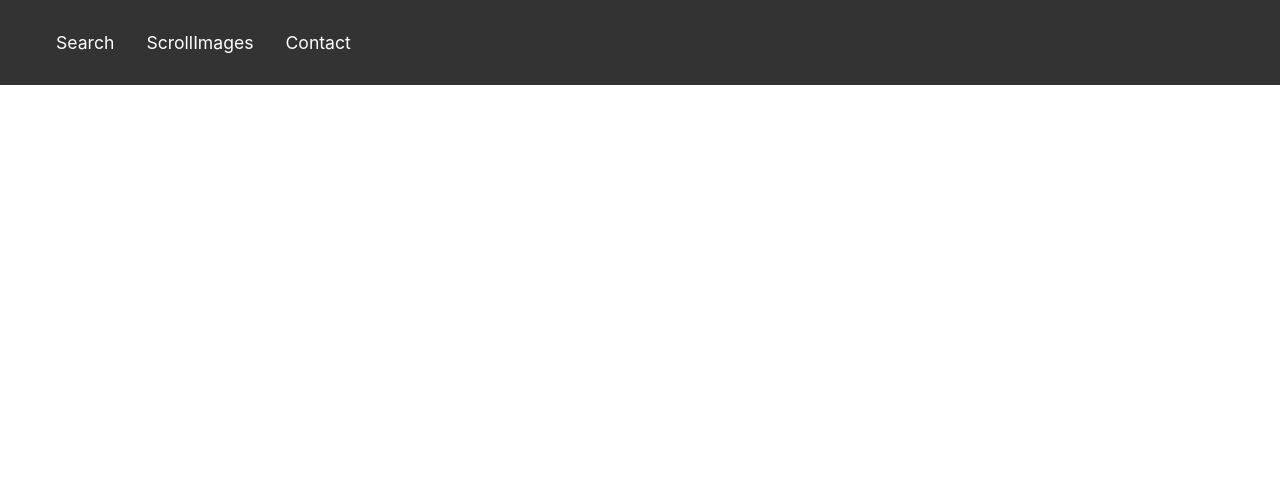
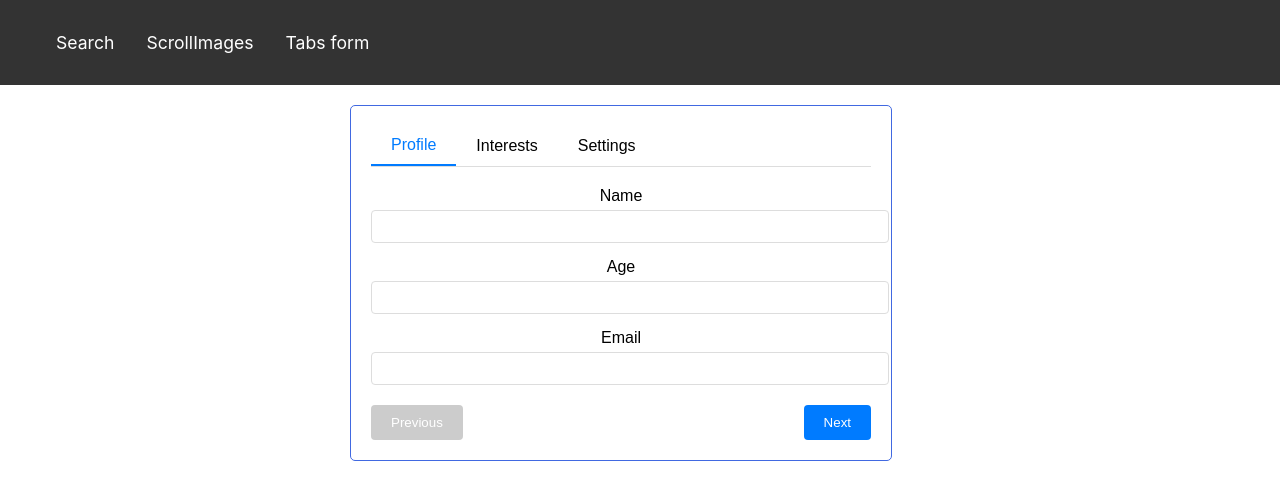
Before and after one commit to Ajit24/react_25, a React (Create React App) app in the folder reactappp/: page /tabs in a window 1280 px wide. Shown: the top 500 px of the page. Built offline with nearby package versions, Linux system fonts and the light colour scheme.

Commit message:
tabsform added

```diff
--- a/reactappp/src/App.js
+++ b/reactappp/src/App.js
@@ -4,6 +4,7 @@ import { BrowserRouter as Router, Routes, Route } from 'react-router-dom';
 import Search from './Pages/Search';
 import Navbar from './Pages/Navbar/Navbar';
 import ScrollImages from './Pages/Scroll/ScrollImages';
+import TabForm from './Pages/TabForm/TabForm';
 function App() {
   return (
     <div className="App">
@@ -13,7 +14,7 @@ function App() {
         <Routes>
           <Route path="/" element={<Search />} />
           <Route path="/scroll" element={<ScrollImages />} />
-          {/* <Route path="/contact" element={<Contact />} /> */}
+          <Route path="/tabs" element={<TabForm />} />
         </Routes>
       </div>
     </Router>
--- a/reactappp/src/Pages/Navbar/Navbar.jsx
+++ b/reactappp/src/Pages/Navbar/Navbar.jsx
@@ -3,13 +3,14 @@ import { Link } from 'react-router-dom';
 import '../Navbar/Navbar.css';
 import Search from '../Search';
 import ScrollImages from '../Scroll/ScrollImages';
+import TabForm from '../TabForm/TabForm';
 const Navbar = () => {
   return (
     <nav className="navbar">
       <ul className="nav-list">
         <li><Link to="/" className="nav-link">Search</Link></li>
         <li><Link to="/Scroll" className="nav-link">ScrollImages</Link></li>
-        <li><Link to="/contact" className="nav-link">Contact</Link></li>
+        <li><Link to="/tabs" className="nav-link">Tabs form</Link></li>
       </ul>
     </nav>
   );
--- /dev/null
+++ b/reactappp/src/Pages/TabForm/TabForm.css
@@ -0,0 +1,95 @@
+.form-container {
+    border: 1px solid royalblue;
+    border-radius: 5px;
+      max-width: 500px;
+margin-top: 20px;
+margin-left: 350px;
+ padding: 20px;
+    font-family: Arial, sans-serif;
+  }
+
+  .tab-buttons {
+    display: flex;
+    margin-bottom: 20px;
+    border-bottom: 1px solid #ddd;
+  }
+
+  .tab-button {
+    padding: 10px 20px;
+    border: none;
+    background: none;
+    cursor: pointer;
+    font-size: 16px;
+  }
+
+  .tab-button.active {
+    border-bottom: 2px solid #007bff;
+    color: #007bff;
+  }
+
+  .form-group {
+    margin-bottom: 15px;
+  }
+
+  .form-group label {
+    display: block;
+    margin-bottom: 5px;
+  }
+
+  .form-input {
+    width: 100%;
+    padding: 8px;
+    border: 1px solid #ddd;
+    border-radius: 4px;
+  }
+
+  .checkbox-group {
+    display: flex;
+    flex-direction: column;
+    gap: 10px;
+  }
+
+  .error-message {
+    color: red;
+    font-size: 14px;
+    margin-top: 5px;
+  }
+
+  .navigation-buttons {
+    display: flex;
+    justify-content: space-between;
+    margin-top: 20px;
+  }
+
+  .nav-button {
+    background-color: #007bff;
+    color: white;
+    padding: 10px 20px;
+    border: none;
+    border-radius: 4px;
+    cursor: pointer;
+  }
+
+  .nav-button:disabled {
+    background-color: #cccccc;
+    cursor: not-allowed;
+  }
+
+  .nav-button:hover:not(:disabled) {
+    background-color: #0056b3;
+  }
+
+  .submit-button {
+    background-color: #28a745;
+    color: white;
+    padding: 10px 20px;
+    border: none;
+    border-radius: 4px;
+    cursor: pointer;
+    width: 100%;
+    margin-top: 20px;
+  }
+
+  .submit-button:hover {
+    background-color: #218838;
+  }
--- /dev/null
+++ b/reactappp/src/Pages/TabForm/TabForm.jsx
@@ -0,0 +1,249 @@
+import React, { useState } from 'react';
+import './TabForm.css';
+
+const TabForm = () => {
+  const initialFormState = {
+    // Profile tab
+    name: '',
+    email: '',
+    age: '',
+
+    // Interests tab
+    hobbies: [],
+    occupation: '',
+
+    // Settings tab
+    notifications: false,
+    theme: 'light'
+  };
+
+  // Form state
+  const [formData, setFormData] = useState(initialFormState);
+  const [currentTab, setCurrentTab] = useState('profile');
+  const [errors, setErrors] = useState({});
+
+  const tabs = ['profile', 'interests', 'settings'];
+
+  // Handle input changes
+  const handleChange = (e) => {
+    const { name, value, type, checked } = e.target;
+    setFormData(prev => ({
+      ...prev,
+      [name]: type === 'checkbox' ? checked : value
+    }));
+
+    // Clear error when user types
+    if (errors[name]) {
+      setErrors(prev => ({ ...prev, [name]: '' }));
+    }
+  };
+
+  // Handle checkbox changes for hobbies
+  const handleHobbyChange = (hobby) => {
+    setFormData(prev => ({
+      ...prev,
+      hobbies: prev.hobbies.includes(hobby)
+        ? prev.hobbies.filter(h => h !== hobby)
+        : [...prev.hobbies, hobby]
+    }));
+  };
+
+  // Validate current tab
+
+//   const validateTab = () => {
+//     const newErrors = {};
+
+//     if (currentTab === 'profile') {
+//       if (!formData.name) newErrors.name = 'Name is required';
+//       if (!formData.age) {
+//         newErrors.age = 'Age is required';
+//       } else if (!/^\d+$/.test(formData.age)) {
+//         newErrors.age = 'Age must be a number';
+//       }
+//       if (!formData.email) {
+//         newErrors.email = 'Email is required';
+//       } else if (!/\S+@\S+\.\S+/.test(formData.email)) {
+//         newErrors.email = 'Invalid email format';
+//       }
+//     }
+
+//     if (currentTab === 'interests') {
+//       if (formData.hobbies.length === 0) newErrors.hobbies = 'Select at least one hobby';
+//       if (!formData.occupation) newErrors.occupation = 'Occupation is required';
+//     }
+
+//     setErrors(newErrors);
+//     return Object.keys(newErrors).length === 0;
+//   };
+
+  // Handle tab navigation
+  const handleNavigation = (direction) => {
+    //if (validateTab()) {
+      const currentIndex = tabs.indexOf(currentTab);
+      const newIndex = direction === 'next' ? currentIndex + 1 : currentIndex - 1;
+      setCurrentTab(tabs[newIndex]);
+    //}
+  };
+
+  // Handle form submission
+  const handleSubmit = (e) => {
+    e.preventDefault();
+  //  if (validateTab()) {
+      console.log('Form submitted:', formData);
+      // Reset form after submission
+      setFormData(initialFormState);
+      setCurrentTab('profile');
+      setErrors({});
+      alert('Form submitted successfully!');
+  //  }
+  };
+
+  return (
+    <div className="form-container">
+      <div className="tab-buttons">
+        {tabs.map((tab) => (
+          <button
+            key={tab}
+            className={`tab-button ${currentTab === tab ? 'active' : ''}`}
+            onClick={() => setCurrentTab(tab)}
+            //onClick={() => validateTab() && setCurrentTab(tab)}
+
+          >
+            {tab.charAt(0).toUpperCase() + tab.slice(1)}
+          </button>
+        ))}
+      </div>
+
+      <form onSubmit={handleSubmit}>
+        {currentTab === 'profile' && (
+          <div>
+            <div className="form-group">
+              <label>Name</label>
+              <input
+                type="text"
+                name="name"
+                className="form-input"
+                value={formData.name}
+                onChange={handleChange}
+              />
+              {errors.name && <div className="error-message">{errors.name}</div>}
+            </div>
+
+            <div className="form-group">
+              <label>Age</label>
+              <input
+                type="text"
+                name="age"
+                className="form-input"
+                value={formData.age}
+                onChange={handleChange}
+              />
+              {errors.age && <div className="error-message">{errors.age}</div>}
+            </div>
+
+            <div className="form-group">
+              <label>Email</label>
+              <input
+                type="email"
+                name="email"
+                className="form-input"
+                value={formData.email}
+                onChange={handleChange}
+              />
+              {errors.email && <div className="error-message">{errors.email}</div>}
+            </div>
+          </div>
+        )}
+
+        {currentTab === 'interests' && (
+          <div>
+            <div className="form-group">
+              <label>Hobbies</label>
+              <div className="checkbox-group">
+                {['Reading', 'Gaming', 'Cooking', 'Sports'].map((hobby) => (
+                  <label key={hobby}>
+                    <input
+                      type="checkbox"
+                      checked={formData.hobbies.includes(hobby)}
+                      onChange={() => handleHobbyChange(hobby)}
+                    /> {hobby}
+                  </label>
+                ))}
+              </div>
+              {errors.hobbies && <div className="error-message">{errors.hobbies}</div>}
+            </div>
+
+            <div className="form-group">
+              <label>Occupation</label>
+              <select
+                name="occupation"
+                className="form-input"
+                value={formData.occupation}
+                onChange={handleChange}
+              >
+                <option value="">Select occupation</option>
+                <option value="student">Student</option>
+                <option value="employed">Employed</option>
+                <option value="other">Other</option>
+              </select>
+              {errors.occupation && <div className="error-message">{errors.occupation}</div>}
+            </div>
+          </div>
+        )}
+
+        {currentTab === 'settings' && (
+          <div>
+            <div className="form-group">
+              <label>
+                <input
+                  type="checkbox"
+                  name="notifications"
+                  checked={formData.notifications}
+                  onChange={handleChange}
+                /> Enable Notifications
+              </label>
+            </div>
+
+            <div className="form-group">
+              <label>Theme</label>
+              <select
+                name="theme"
+                className="form-input"
+                value={formData.theme}
+                onChange={handleChange}
+              >
+                <option value="light">Light</option>
+                <option value="dark">Dark</option>
+              </select>
+            </div>
+
+            <button type="submit" className="submit-button">
+              Submit
+            </button>
+          </div>
+        )}
+
+        <div className="navigation-buttons">
+          <button
+            type="button"
+            className="nav-button"
+            onClick={() => handleNavigation('prev')}
+            disabled={currentTab === tabs[0]}
+          >
+            Previous
+          </button>
+          <button
+            type="button"
+            className="nav-button"
+            onClick={() => handleNavigation('next')}
+            disabled={currentTab === tabs[tabs.length - 1]}
+          >
+            Next
+          </button>
+        </div>
+      </form>
+    </div>
+  );
+};
+
+export default TabForm;
```
